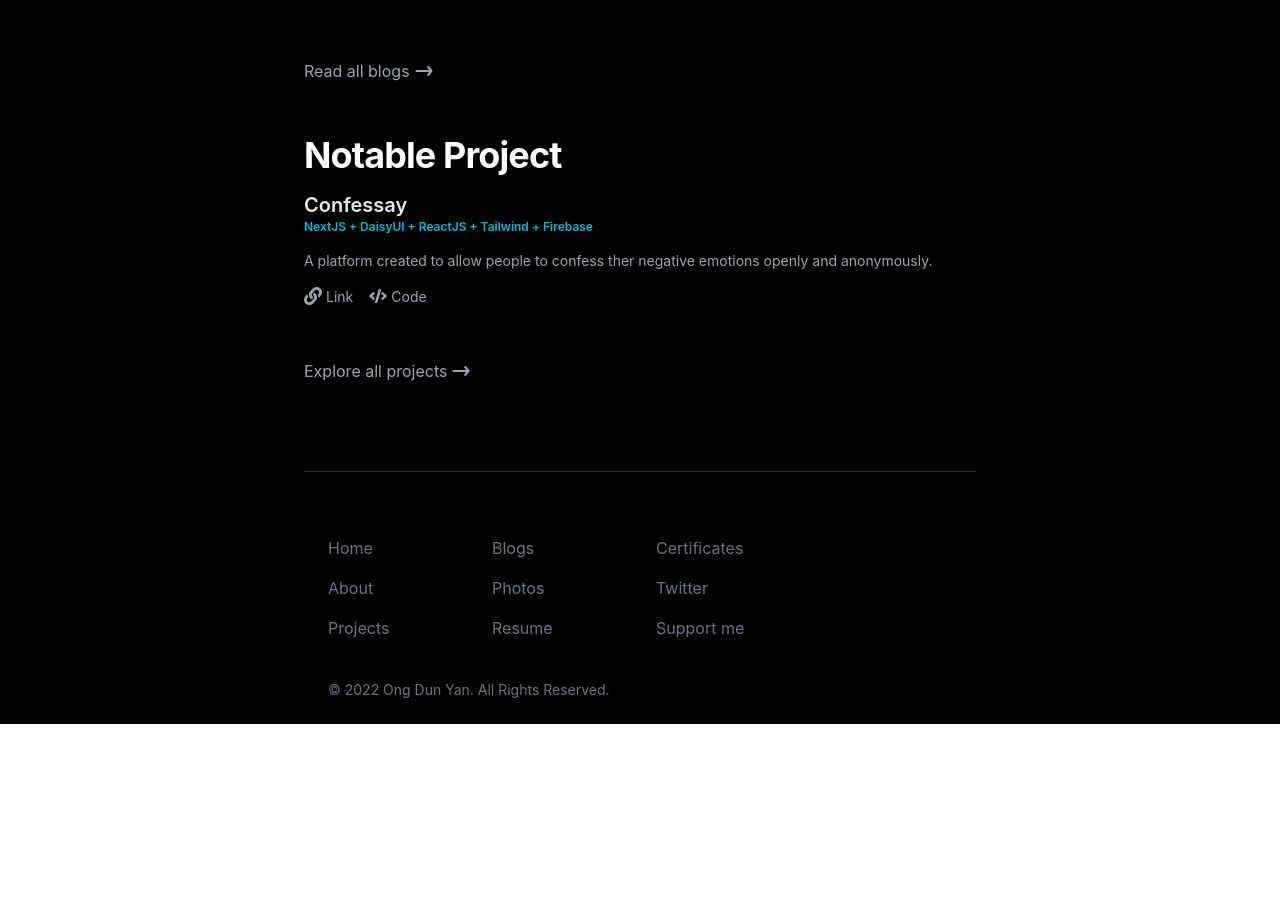
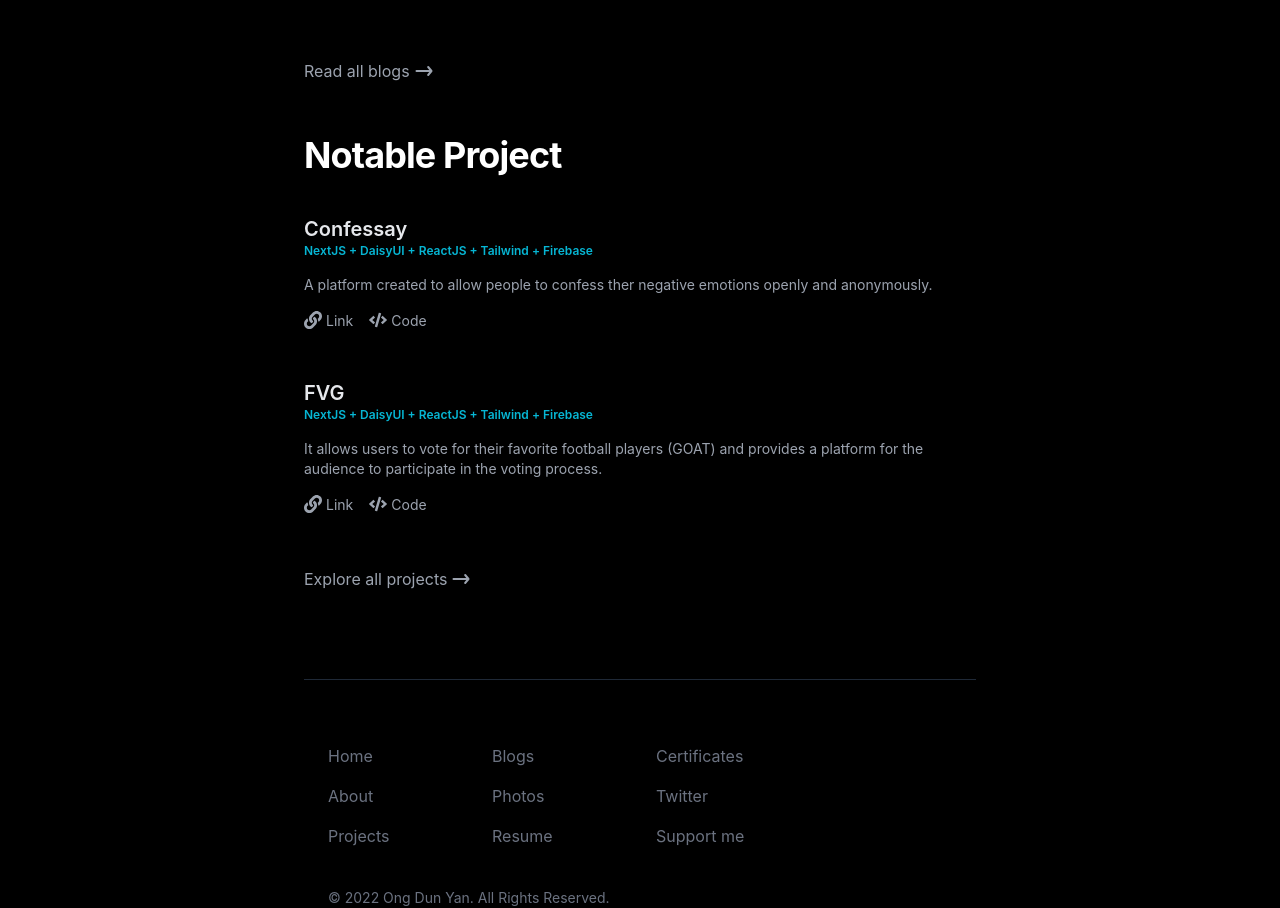
Before and after one commit to dunyanong/myportfolio, a Next.js app: page / in a window 1280 px wide. Shown: the part 877-1785 px from the top of the page. Before the commit the page ends 1601 px from the top, so only its background shows below. Built offline with nearby package versions, Linux system fonts and the light colour scheme.

Commit message:
padding added

```diff
--- a/components/Projects/MiniProjects.tsx
+++ b/components/Projects/MiniProjects.tsx
@@ -50,7 +50,7 @@ export const MiniProjectCard = ({id, title, description, techStack, projectLink,
 export const MiniProjects = ({ miniProjectData }: MiniProjectsProps) => {
     const sortedProjects = miniProjectData.sort((a, b) => b.id - a.id);
     return (
-        <section>
+        <section className='py-5'>
         <div className='grid grid-cols-1'>
             {sortedProjects.map(project => (
             <MiniProjectCard
--- a/components/Projects/NotableProjects.tsx
+++ b/components/Projects/NotableProjects.tsx
@@ -27,7 +27,7 @@ interface NotableProjectsProps {
 }
 
 export const NotableProjectCard = ({id, title, description, techStack, projectLink, githubLink}: NotableProjectCardProps) => (
-    <div className="pb-4 pr-8 bg-black rounded-lg md:py-5 duration-1000">
+    <div className="pb-4 pr-8 bg-black rounded-lg md:py-5 duration-1000 ">
     <div className="flex items-center pb-3">
         <div>
             <h1 className="font-semibold text-xl text-gray-200">{title}</h1>
@@ -58,7 +58,7 @@ export const NotableProjectCard = ({id, title, description, techStack, projectLi
 export const NotableProjects = ({ notableProjectData }: NotableProjectProps) => {
     const sortedProjects = notableProjectData.sort((a, b) => b.id - a.id);
     return (
-        <section>
+        <section className='py-5'>
         <div className="flex justify-start">
         <div className="w-auto">
         {sortedProjects.map(project => (
--- a/data/blogs/BlogData.ts
+++ b/data/blogs/BlogData.ts
@@ -94,7 +94,7 @@ const BlogData = [
         id: 9,
         difficulty: 'Technical',
         title: 'CSS Gap Property',
-        description: 'A Beginner&#8217s Guide To Perfectly Spaced Layouts',
+        description: 'A Beginner&#39s Guide To Perfectly Spaced Layouts',
         platform: 'Lambdatest',
         date: 'April 2023',
         image: Lamdatest,
--- a/pages/index.tsx
+++ b/pages/index.tsx
@@ -98,7 +98,7 @@ export default function Home() {
         </div>
 
         <div className='py-5'>
-        <h3 className="font-bold text-2xl md:text-4xl tracking-tight pt-6 text-white">Notable Project</h3>
+        <h3 className="font-bold text-2xl md:text-4xl tracking-tight py-6 text-white">Notable Project</h3>
         <div className="py-4 pr-8 border-gray-700 bg-black bg-opacity-50 backdrop-filter backdrop-blur-lg shadow-lg rounded-lg hover:shadow-xl duration-1000">
           <div className="flex items-center pb-3">
               <div>
@@ -125,6 +125,32 @@ export default function Home() {
               </a>
           </div>
           </div>
+          <div className="py-4 pr-8 border-gray-700 bg-black bg-opacity-50 backdrop-filter backdrop-blur-lg shadow-lg rounded-lg hover:shadow-xl duration-1000">
+          <div className="flex items-center pb-3">
+              <div>
+                  <h1 className="font-semibold text-xl text-gray-200">FVG</h1>
+                  <p className='text-xs text-cyan-500 font-semibold'>NextJS + DaisyUI + ReactJS + Tailwind + Firebase</p>
+              </div>
+          </div>
+          <div className="flex justify-between items-center">
+              <div className="flex items-center gap-2">
+              <div className="pt-1">
+                  <p className="text-sm text-gray-400">It allows users to vote for their favorite football players (GOAT) and provides a platform for the audience to participate in the voting process.</p>
+              </div>
+              </div>
+          </div>
+
+          <div className="py-4 flex justify-start gap-4 items-center">
+              <a className="flex justify-between text-gray-400 text-sm whitespace-pre-line break-words" href="https://fvg.vercel.app" target="_blank">
+                  <FaLink className="mr-1" size={18} />
+                  <p>Link</p>
+              </a>
+              <a className="flex justify-between text-gray-400 text-sm whitespace-pre-line break-words" href="https://github.com/dunyanong/FGV" target="_blank">
+                  <FaCode className="mr-1" size={18} />
+                  <p>Code</p>
+              </a>
+          </div>
+          </div>
           <Link className="flex items-center pt-8 text-gray-400 leading-7 rounded-lg hover:text-gray-200 transition-all h-6" href="/project">
             <p>Explore all projects</p>
             <svg xmlns="http://www.w3.org/2000/svg" fill="none" viewBox="0 0 24 24" className="h-6 w-6 ml-1"><path stroke="currentColor" strokeLinecap="round" strokeLinejoin="round" strokeWidth="2" d="M17.5 12h-15m11.667-4l3.333 4-3.333-4zm3.333 4l-3.333 4 3.333-4z"></path></svg>
--- a/pages/project.tsx
+++ b/pages/project.tsx
@@ -38,12 +38,12 @@ const project = () => {
 
 
         <div className='py-5'>
-          <h3 className="font-bold text-2xl md:text-4xl tracking-tight pt-6 text-white">Notable Projects</h3>
+          <h3 className="font-bold text-3xl md:text-4xl tracking-tight pt-6 text-white">Notable Projects</h3>
           <NotableProjects notableProjectData={notableProjectData}/>
         </div>
 
         <div className='py-5'>
-          <h3 className="font-bold text-2xl md:text-4xl tracking-tight pt-6 text-white">Mini Projects</h3>
+          <h3 className="font-bold text-3xl md:text-4xl tracking-tight pt-6 text-white">Mini Projects</h3>
           <MiniProjects miniProjectData={miniProjectData}/>
         </div>
 
```
Also changed, not shown: data/projects/NotableProjectData.ts (+15 -8 lines).
